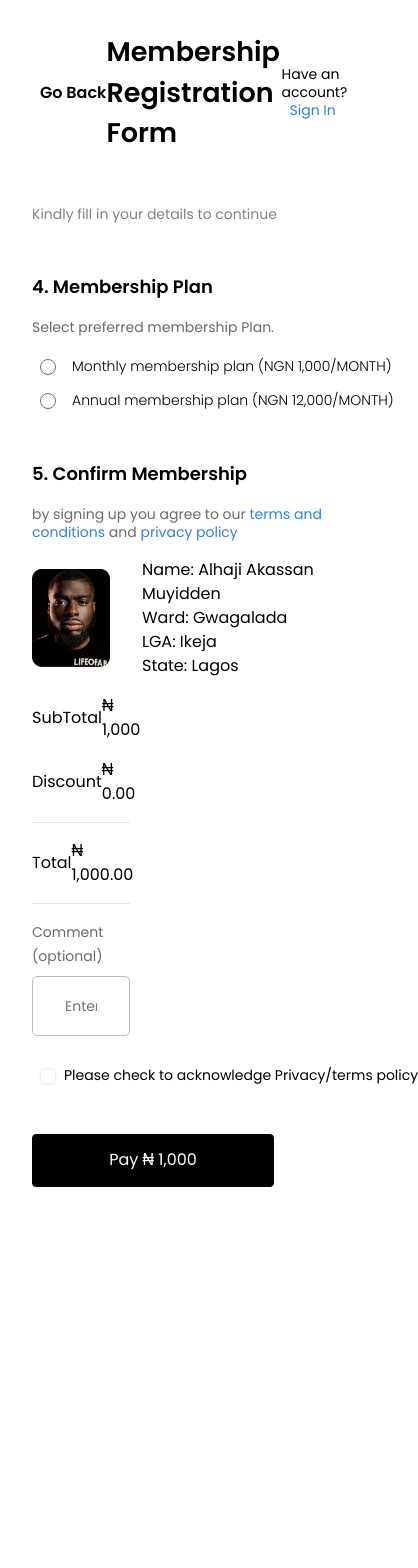
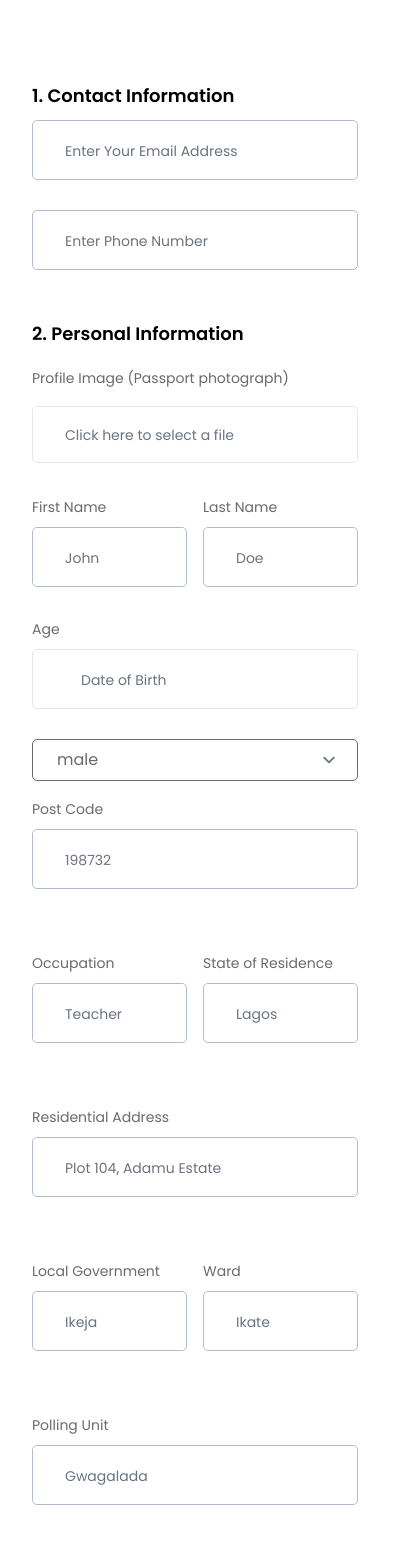
Before and after one commit to nkemjikaobi/obidient, a Next.js app: page /dashboard/membership-form in a window 390 px wide. Shown: the top 1568 px of the page, 418 px wide, since content can reach past the window. Before the commit the page ends 1187 px from the top, so only its background shows below. Built offline with nearby package versions, Linux system fonts and the light colour scheme.

Commit message:
mobile and tablet view for membership form

```diff
--- a/pages/dashboard/membership-form.tsx
+++ b/pages/dashboard/membership-form.tsx
@@ -6,7 +6,7 @@ import MembershipForm from "@components/organisms/MembershipPage/MembershipForm/
 import MembershipForm2 from "@components/organisms/MembershipPage/MembershipForm2/MembershipForm2";
 
 const MembershipFormPage: NextPage = () => {
-  const [isFirstStepDone] = useState<boolean>(true);
+  const [isFirstStepDone] = useState<boolean>(false);
   return (
     <div>
       <Head>
--- a/src/components/organisms/MembershipPage/MembershipForm/MembershipForm.tsx
+++ b/src/components/organisms/MembershipPage/MembershipForm/MembershipForm.tsx
@@ -82,7 +82,7 @@ const MembershipForm = () => {
 
   return (
     <div className="px-8 bigLaptop:px-[100px] television:px-[164px] pt-8">
-      <div className="flex items-center justify-between">
+      <div className="hidden smallLaptop:flex items-center justify-between">
         <div className="flex items-center cursor-pointer">
           <Icon name="caretLeft" />
           <p className="font-semibold ml-2 whitespace-nowrap">Go Back</p>
@@ -92,14 +92,14 @@ const MembershipForm = () => {
           Have an account? <span className="text-obiBlue-200 ml-2">Sign In</span>
         </span>
       </div>
-      <p className="text-14 text-[#828282] pt-[52px]">Kindly fill in your details to continue</p>
+      <p className="hidden smallLaptop:blocktext-14 text-[#828282] pt-[52px]">Kindly fill in your details to continue</p>
       <div>
         <Formik enableReinitialize initialValues={initialState} onSubmit={registerMember} validationSchema={RegisterSchema}>
           {(props: FormikProps<Values>) => (
-            <Form className="flex">
+            <Form className="flex flex-col smallLaptop:flex-row">
               <div>
                 <div className="relative">
-                  <h3 className="font-semibold text-18 mt-12">1. Contact Information</h3>
+                  <h3 className="font-semibold text-18 mt-12 mb-2">1. Contact Information</h3>
                   <FormikCustomInput
                     className="border border-glass-450 rounded-[0.313rem] h-[3.75rem] mr-4 mt-2 "
                     container="tablet:px-6"
@@ -155,7 +155,7 @@ const MembershipForm = () => {
                       />
                     </div>
                   </div>
-                  <div className="flex items-center space-x-4">
+                  <div className="flex flex-col smallLaptop:flex-row smallLaptop:items-center smallLaptop:space-x-4">
                     <div>
                       <CustomLabel className="mb-[0.438rem] text-14 text-obiGray-320" title="Age" />
                       <DatePicker
@@ -185,7 +185,7 @@ const MembershipForm = () => {
                     <div>
                       <FormikCustomSelect className="h-16 rounded-md border w-[200px] !text-obiGray-320" name="sex" options={genderOptions} parentContainer="!border-obiGray-320" />
                     </div>
-                    <div>
+                    <div className="mt-4 smallLaptop:mt-0">
                       <CustomLabel className="mb-[0.438rem] text-14 text-obiGray-320" title="Post Code" />
                       <FormikCustomInput
                         className="border border-glass-450 rounded-[0.313rem] h-[3.75rem] mr-4 mt-2 "
@@ -274,7 +274,7 @@ const MembershipForm = () => {
                 </div>
               </div>
 
-              <div className="relative ml-12">
+              <div className="relative smallLaptop:ml-12">
                 <h3 className="font-semibold text-18 mt-12">3. KYC</h3>
                 <p className="text-14 text-obiGray-320 my-4">Select preferred option and upload document</p>
                 <div>
@@ -303,7 +303,7 @@ const MembershipForm = () => {
                   </div>
                 </div>
                 <CustomButton
-                  customClass="mt-12 !w-[80%]"
+                  customClass="mt-12 !w-full smallLaptop:!w-[80%] mb-8 smallLaptop:mb-0"
                   handleClick={() => {}}
                   size={ButtonProperties.SIZES.big}
                   title="Save & Continue"
--- a/src/components/organisms/MembershipPage/MembershipForm2/MembershipForm2.tsx
+++ b/src/components/organisms/MembershipPage/MembershipForm2/MembershipForm2.tsx
@@ -48,7 +48,7 @@ const MembershipForm2 = () => {
 
   return (
     <div className="px-8 bigLaptop:px-[100px] television:px-[164px] pt-8">
-      <div className="flex items-center justify-between">
+      <div className="hidden smallLaptop:flex items-center justify-between">
         <div className="flex items-center cursor-pointer">
           <Icon name="caretLeft" />
           <p className="font-semibold ml-2 whitespace-nowrap">Go Back</p>
@@ -58,7 +58,7 @@ const MembershipForm2 = () => {
           Have an account? <span className="text-obiBlue-200 ml-2">Sign In</span>
         </span>
       </div>
-      <p className="text-14 text-[#828282] pt-[52px]">Kindly fill in your details to continue</p>
+      <p className="hidden smallLaptop:block text-14 text-[#828282] pt-[52px]">Kindly fill in your details to continue</p>
       <div>
         <div>
           <div className="relative">
@@ -77,7 +77,7 @@ const MembershipForm2 = () => {
             </p>
             <div className="flex items-center">
               <Image alt="" height={98} src="/images/png/confirmDp.png" width={78} />
-              <div className="ml-8">
+              <div className="ml-8 text-14 smallLaptop:text-16">
                 <p>Name: Alhaji Akassan Muyidden</p>
                 <p>Ward: Gwagalada</p>
                 <p>LGA: Ikeja</p>
@@ -86,16 +86,16 @@ const MembershipForm2 = () => {
             </div>
             <div className="flex items-center justify-between my-4 w-[30%]">
               <p>SubTotal</p>
-              <p>{CURRENCIES.NAIRA} 1,000</p>
+              <p className="whitespace-nowrap ml-8 smallLaptop:ml-0">{CURRENCIES.NAIRA} 1,000</p>
             </div>
             <div className="flex items-center justify-between my-4 w-[30%]">
               <p>Discount</p>
-              <p>{CURRENCIES.NAIRA} 0.00</p>
+              <p className="whitespace-nowrap ml-8 smallLaptop:ml-0">{CURRENCIES.NAIRA} 0.00</p>
             </div>
             <hr className="w-[30%] mb-4" />
             <div className="flex items-center justify-between my-4 w-[30%]">
               <p>Total</p>
-              <p>{CURRENCIES.NAIRA} 1,000.00</p>
+              <p className="whitespace-nowrap ml-8 smallLaptop:ml-0">{CURRENCIES.NAIRA} 1,000.00</p>
             </div>
             <hr className="w-[30%] mb-4" />
             <Formik enableReinitialize initialValues={initialState} onSubmit={registerMember} validationSchema={RegisterSchema}>
@@ -103,9 +103,9 @@ const MembershipForm2 = () => {
                 <Form className="">
                   <div className="relative w-[30%]">
                     <div>
-                      <CustomLabel className="mb-[0.438rem] text-14 text-obiGray-320" title="Comment (optional)" />
+                      <CustomLabel className="mb-[0.438rem] text-14 text-obiGray-320 whitespace-nowrap" title="Comment (optional)" />
                       <FormikCustomInput
-                        className="border border-glass-450 rounded-[0.313rem] h-[3.75rem] mr-4 mt-2 "
+                        className="border border-glass-450 rounded-[0.313rem] h-[3.75rem] mr-4 mt-2 !w-[350px] smallLaptop:!w-full"
                         container="tablet:px-6"
                         inputClassName="placeholder:text-sm border-black"
                         name="comment"
@@ -116,13 +116,13 @@ const MembershipForm2 = () => {
                     <FormikCustomCheckbox
                       className="!border-gray-400 w-5 h-5  rounded-lg"
                       label="Please check to acknowledge Privacy/terms policy"
-                      labelClassName="text-14 font-normal whitespace-nowrap"
+                      labelClassName="text-12 smallLaptop:text-14 font-normal whitespace-nowrap"
                       labelPosition="end"
                       name="terms"
                       type="checkbox"
                     />
                     <CustomButton
-                      customClass="mt-12 !w-[80%]"
+                      customClass="mt-12 !w-full smallLaptop:!w-[80%] mb-8 smallLaptop:mb-0"
                       handleClick={() => {}}
                       size={ButtonProperties.SIZES.big}
                       title={`Pay ${CURRENCIES.NAIRA} 1,000`}
```
